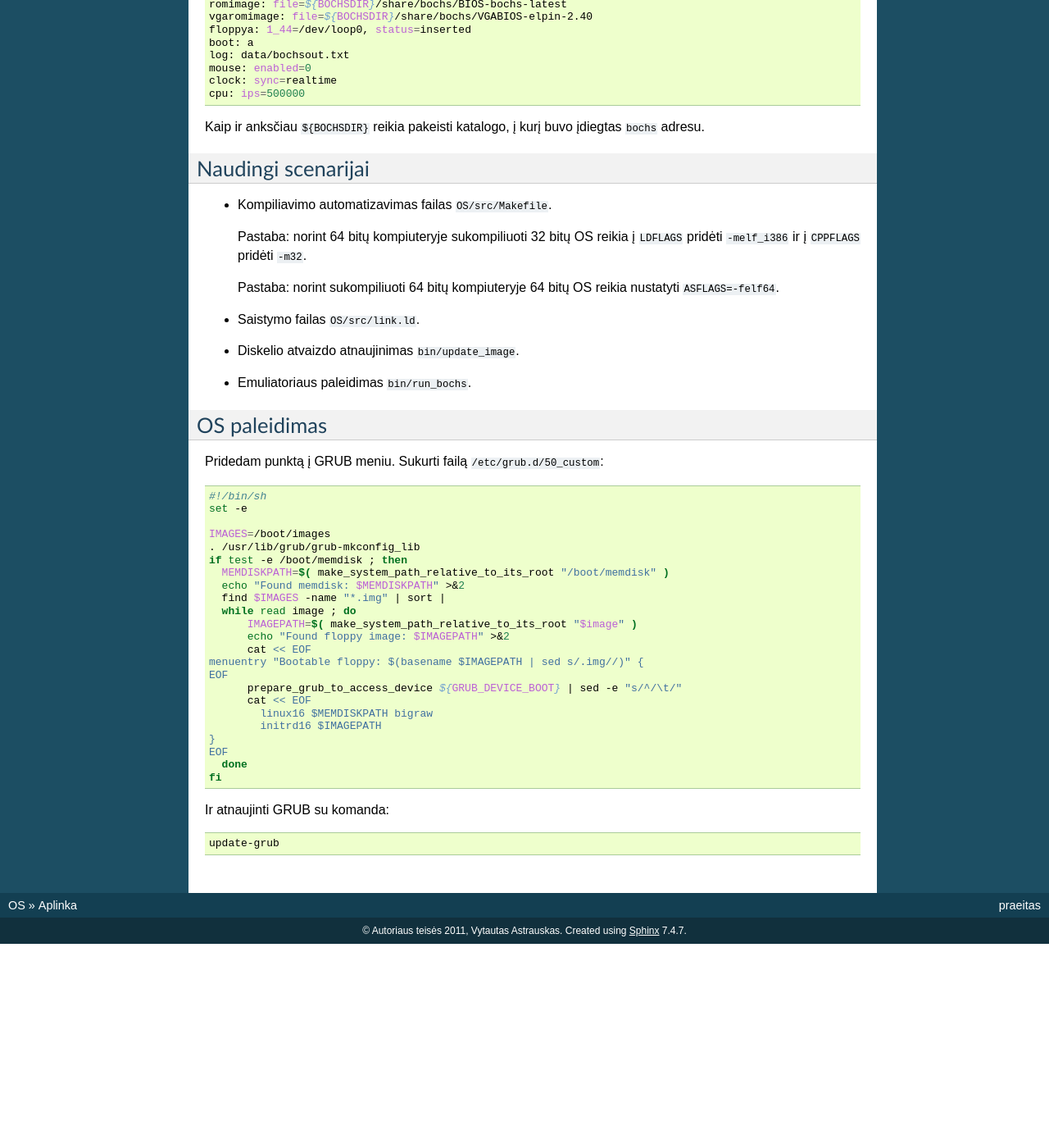
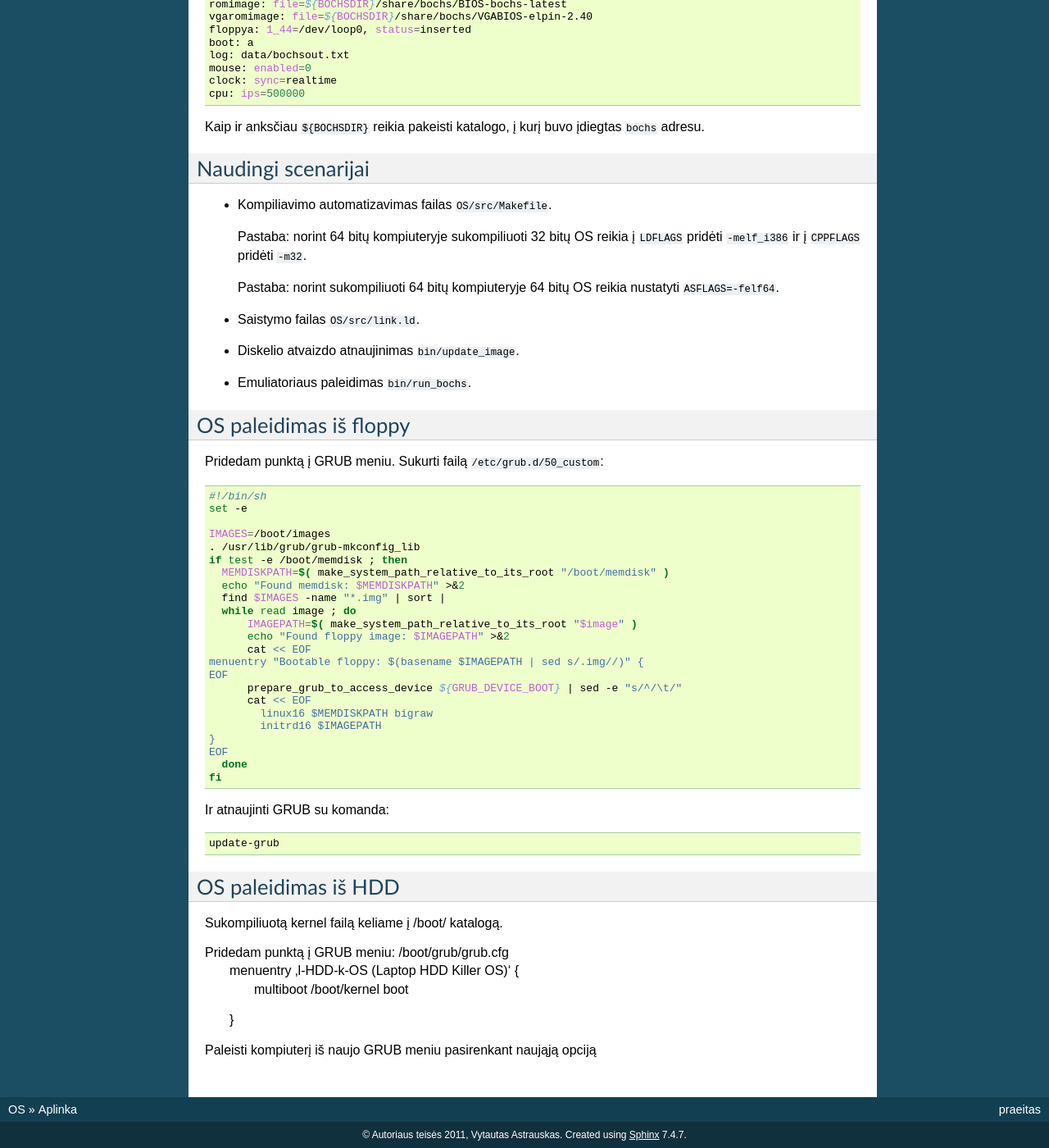
Before and after one commit to vakaras/OS, a Sphinx documentation site: the page built from doc/Real/source/aplinka.rst, in a window 1280 px wide and 1400 px high, scrolled down 1533 px. Shown: the whole window at 82% size. Built offline with Sphinx 7.4.7, drawn with Linux system fonts in a browser that asks for light colours; formulas are drawn with MathJax 3; before the commit the page ends 2684 px from its top, so only the background shows below that; some of the changed text lies outside the part shown.

Commit message:
Papildymas GRUB2 is HDD

```diff
--- a/doc/Real/source/aplinka.rst
+++ b/doc/Real/source/aplinka.rst
@@ -132,8 +132,8 @@ Naudingi scenarijai
 + Diskelio atvaizdo atnaujinimas ``bin/update_image``.
 + Emuliatoriaus paleidimas ``bin/run_bochs``.
 
-OS paleidimas
-=============
+OS paleidimas iš floppy
+=======================
 
 Pridedam punktą į GRUB meniu. Sukurti failą ``/etc/grub.d/50_custom``:
 
@@ -168,3 +168,16 @@ Ir atnaujinti GRUB su komanda:
 .. code-block:: bash
 
   update-grub
+
+OS paleidimas iš HDD
+====================
+
+Sukompiliuotą kernel failą keliame į /boot/ katalogą.
+
+Pridedam punktą į GRUB meniu: /boot/grub/grub.cfg
+  menuentry 'l-HDD-k-OS (Laptop HDD Killer OS)' {
+	  multiboot /boot/kernel
+	  boot
+  }
+
+Paleisti kompiuterį iš naujo GRUB meniu pasirenkant naująją opciją
```
